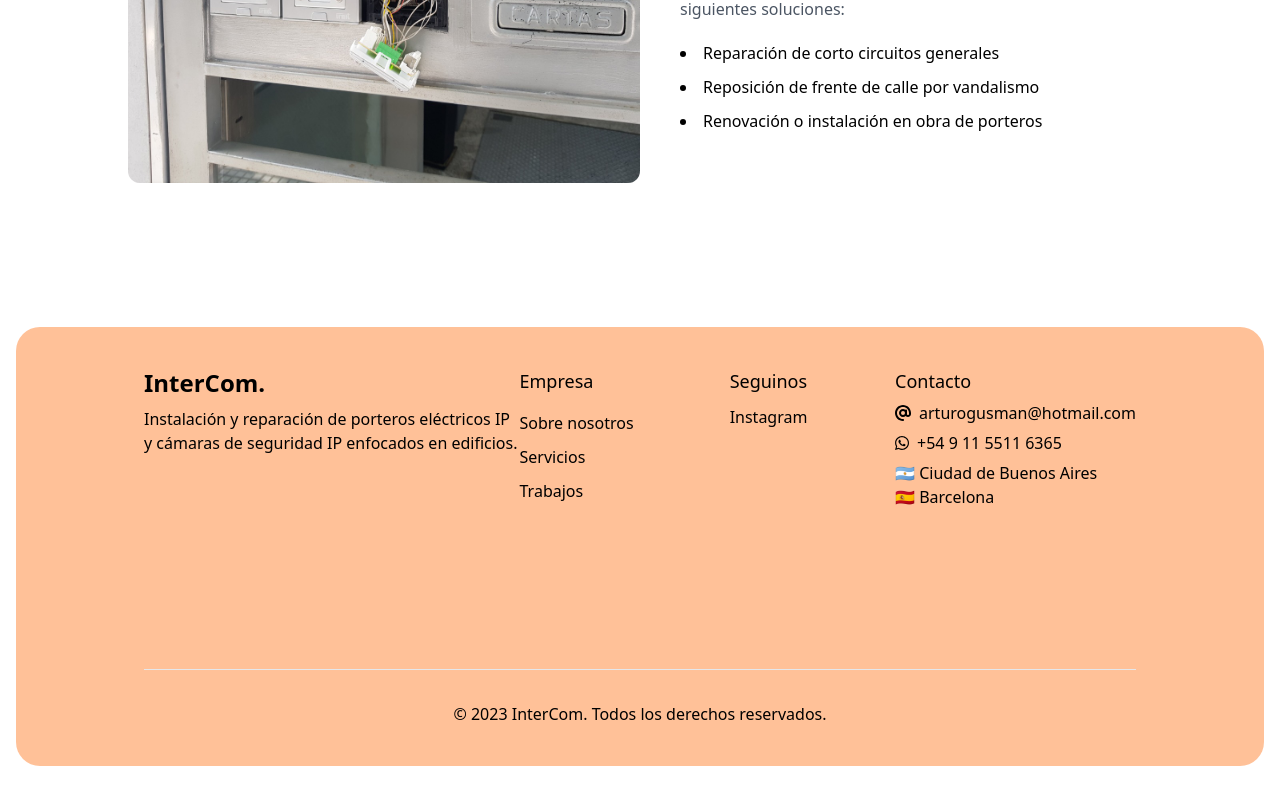
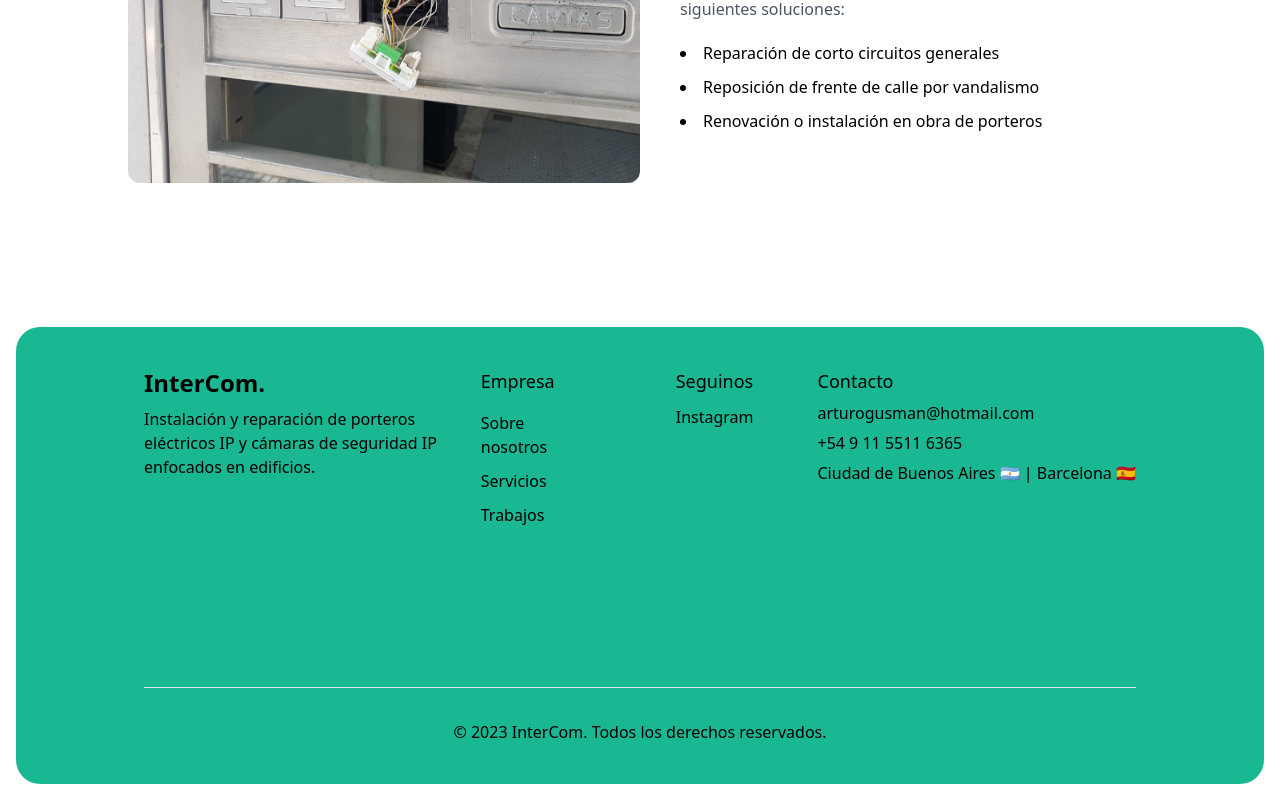
Before and after one commit to joacoguzmanz/intercom-web, a Next.js app: page / in a window 1280 px wide. Shown: the part 3937-4737 px from the top of the page. Built offline with nearby package versions, Linux system fonts and the light colour scheme.

Commit message:
footer bg color

```diff
--- a/src/components/Footer.jsx
+++ b/src/components/Footer.jsx
@@ -1,11 +1,8 @@
 import Link from "next/link";
-import { FontAwesomeIcon } from "@fortawesome/react-fontawesome";
-import { faInstagram, faWhatsapp } from "@fortawesome/free-brands-svg-icons";
-import { faAt } from "@fortawesome/free-solid-svg-icons";
 
 const Footer = () => {
     return (
-        <footer className='bg-[#ff964f95] rounded-3xl mx-4 mb-4 px-5 md:px-16 lg:px-32 py-10'>
+        <footer className='bg-[#00B087E6] rounded-3xl mx-4 mb-4 px-5 md:px-16 lg:px-32 py-10'>
             <div className='flex flex-col md:flex md:flex-row md:justify-between '>
                 <div className='flex flex-col md:block md:flex-1'>
                     <Link href={'/'} className='text-2xl font-semibold'>InterCom.</Link>
@@ -25,9 +22,9 @@ const Footer = () => {
                 </div>
                 <div className='flex flex-col gap-1.5 mt-5 md:mt-0'>
                     <h4 className='font-medium text-lg'>Contacto</h4>
-                    <a href={'mailto:arturogusman@hotmail.com'}><FontAwesomeIcon className={'mr-2'} icon={faAt} />arturogusman@hotmail.com</a>
-                    <a href={'https://wa.me/5491155116365'} target='_blank'><FontAwesomeIcon className={'mr-2'} icon={faWhatsapp} />+54 9 11 5511 6365</a>
-                    <p>🇦🇷 Ciudad de Buenos Aires <br/>🇪🇸 Barcelona</p>
+                    <a href={'mailto:arturogusman@hotmail.com'}>arturogusman@hotmail.com</a>
+                    <a href={'https://wa.me/5491155116365'} target='_blank'>+54 9 11 5511 6365</a>
+                    <p>Ciudad de Buenos Aires 🇦🇷 | Barcelona 🇪🇸</p>
                 </div>
             </div>
             <div className='border-t mt-8 pt-8 md:mt-40'>
```
